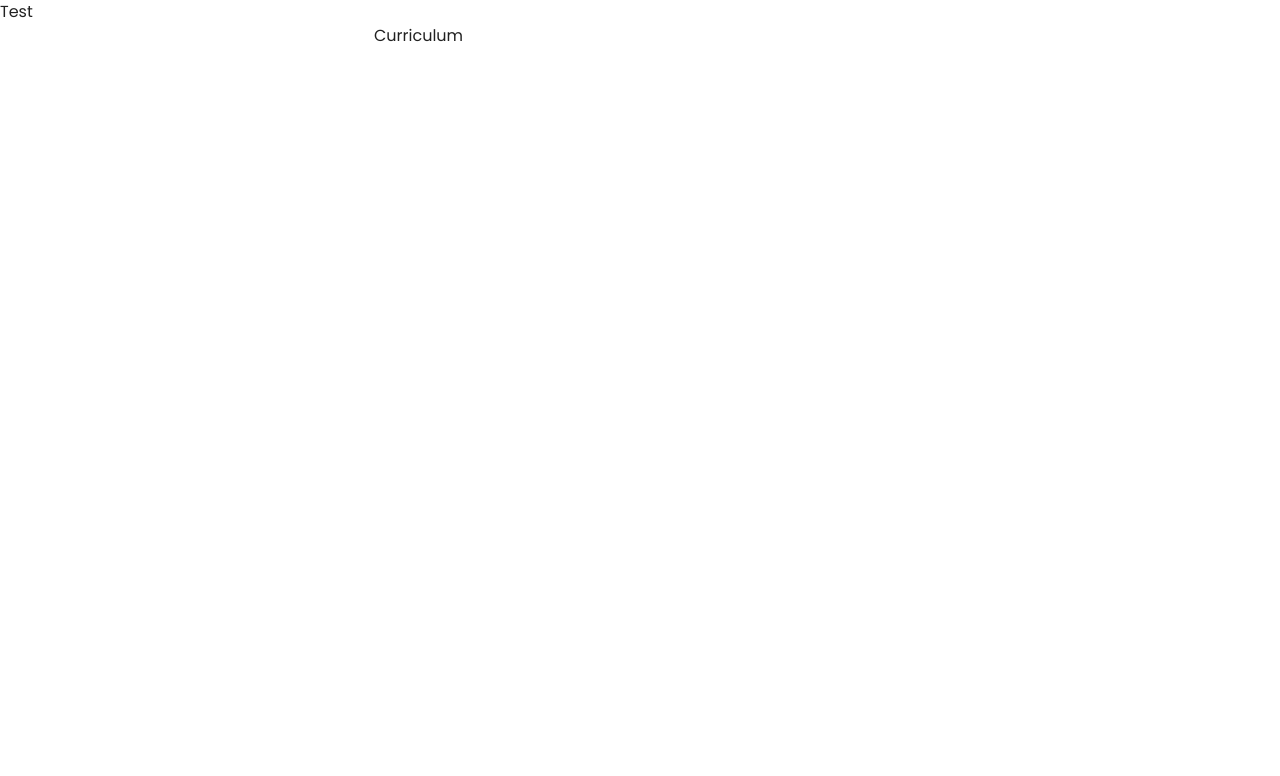
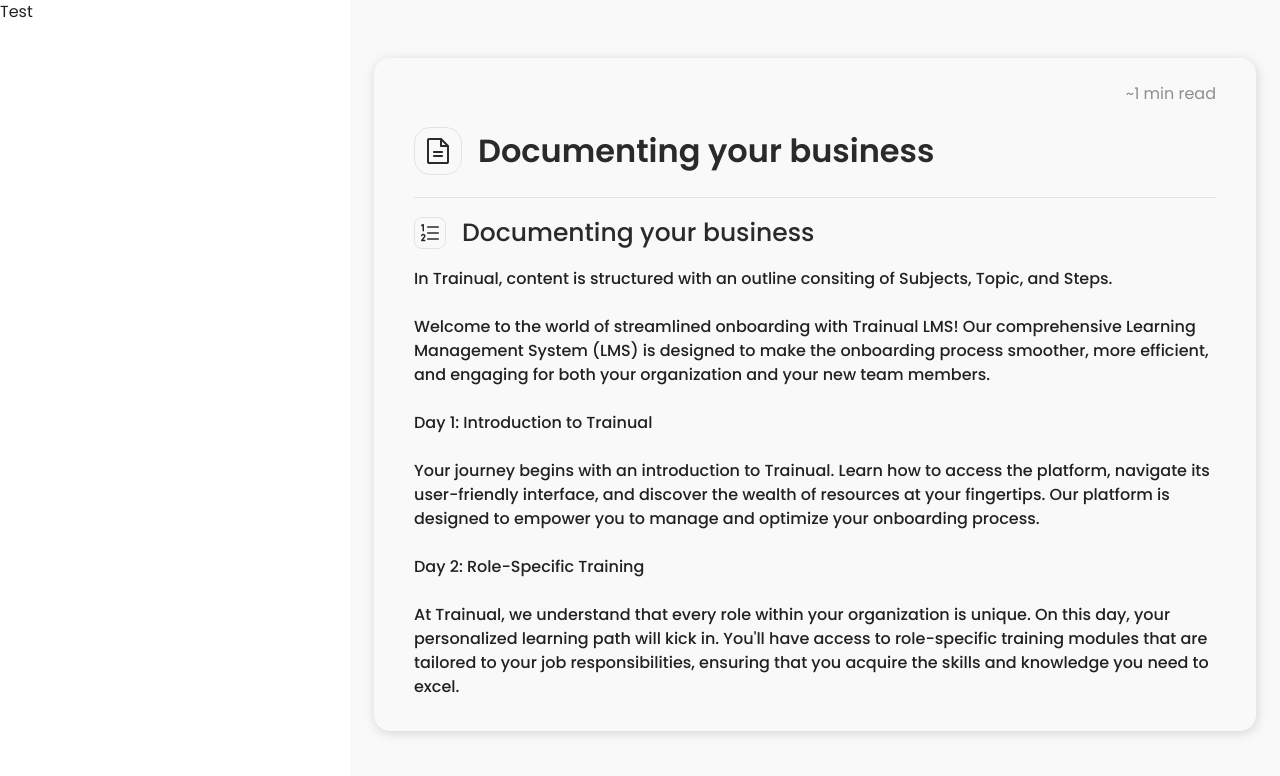
Before and after one commit to VitaliyRdk/everlabs-hackathon-frontend, a React (Vite) app: page /curriculum in a window 1280 px wide. Shown: the top 776 px of the page. Built offline with nearby package versions, Linux system fonts and the light colour scheme.

Commit message:
Created curriculum section

```diff
--- /dev/null
+++ b/src/components/curriculum-section/CurriculumSection.tsx
@@ -0,0 +1,34 @@
+import React from "react"
+import { curriculumContentMock } from "./curriculumContentMock"
+import {
+  CurriculumDivider,
+  CurriculumEmoji,
+  CurriculumMinToRead,
+  CurriculumSectionWrapper,
+  CurriculumStepTitle,
+  CurriculumText,
+  CurriculumTitle,
+  CurriculumTitleWrapper,
+} from "./styles"
+import curriculumEmojiSrc from "../../assets/icons/curriculum-emoji.svg"
+import stepIconSrc from "../../assets/icons/step-icon.svg"
+
+const CurriculumSection = () => {
+  return (
+    <CurriculumSectionWrapper>
+      <CurriculumMinToRead>~1 min read</CurriculumMinToRead>
+      <CurriculumTitleWrapper>
+        <CurriculumEmoji src={curriculumEmojiSrc} />
+        <CurriculumTitle>Documenting your business</CurriculumTitle>
+      </CurriculumTitleWrapper>
+      <CurriculumDivider />
+      <CurriculumTitleWrapper>
+        <CurriculumEmoji src={stepIconSrc} />
+        <CurriculumStepTitle>Documenting your business</CurriculumStepTitle>
+      </CurriculumTitleWrapper>
+      <CurriculumText>{curriculumContentMock}</CurriculumText>
+    </CurriculumSectionWrapper>
+  )
+}
+
+export default CurriculumSection
--- /dev/null
+++ b/src/components/curriculum-section/curriculumContentMock.ts
@@ -0,0 +1,7 @@
+export const curriculumContentMock =
+  "In Trainual, content is structured with an outline consiting of Subjects, Topic, and Steps.\n\n" +
+  "Welcome to the world of streamlined onboarding with Trainual LMS! Our comprehensive Learning Management System (LMS) is designed to make the onboarding process smoother, more efficient, and engaging for both your organization and your new team members.\n\n" +
+  "Day 1: Introduction to Trainual\n\n" +
+  "Your journey begins with an introduction to Trainual. Learn how to access the platform, navigate its user-friendly interface, and discover the wealth of resources at your fingertips. Our platform is designed to empower you to manage and optimize your onboarding process.\n\n" +
+  "Day 2: Role-Specific Training\n\n" +
+  "At Trainual, we understand that every role within your organization is unique. On this day, your personalized learning path will kick in. You'll have access to role-specific training modules that are tailored to your job responsibilities, ensuring that you acquire the skills and knowledge you need to excel."
--- /dev/null
+++ b/src/components/curriculum-section/styles.tsx
@@ -0,0 +1,53 @@
+import { styled } from "@mui/material"
+
+export const CurriculumText = styled("p")`
+  font-size: 16px;
+  white-space: break-spaces;
+  font-weight: 500;
+  margin: 16px 0 0 0;
+`
+
+export const CurriculumTitleWrapper = styled("div")`
+  display: flex;
+  align-items: center;
+`
+export const CurriculumEmoji = styled("img")`
+  margin-right: 16px;
+`
+
+export const CurriculumTitle = styled("h1")`
+  font-size: 32px;
+  font-weight: 600;
+  color: #2a2a2a;
+`
+
+export const CurriculumStepTitle = styled("h2")`
+  font-size: 25px;
+  font-weight: 500;
+  color: #2a2a2a;
+  margin: 0;
+`
+
+export const CurriculumDivider = styled("div")`
+  width: 100%;
+  height: 1px;
+  background-color: #e3e3e3;
+  margin-bottom: 16px;
+`
+
+export const CurriculumMinToRead = styled("span")`
+  display: block;
+  width: 100%;
+  font-size: 16px;
+  font-weight: 400;
+  color: #8e8e8e;
+  text-align: right;
+`
+
+export const CurriculumSectionWrapper = styled("div")`
+  width: 100%;
+  margin: 34px auto 0 auto;
+  padding: 24px 40px 32px 40px;
+  border-radius: 16px;
+  box-shadow: 1px 2px 12px 0 rgba(0, 0, 0, 0.15);
+`
--- a/src/components/layout/Layout.tsx
+++ b/src/components/layout/Layout.tsx
@@ -8,8 +8,8 @@
 } from "./styles"
 import AudioLibrary from "../../pages/audio-library/AudioLibrary"
 import NotFound from "../../pages/not-found/NotFound"
-import Curriculum from "../../pages/curriculum/Curriculum"
 import CurriculumSideNavigation from "../curriculum-side-navigation/CurriculumSideNavigation"
+import CurriculumSection from "../curriculum-section/CurriculumSection"
 
 const Layout = () => {
   const location = useLocation()
@@ -22,7 +22,7 @@
         <MainContentWrapper>
           <Routes>
             <Route path="/" element={<AudioLibrary />} />
-            <Route path="/curriculum" element={<Curriculum />} />
+            <Route path="/curriculum" element={<CurriculumSection />} />
             <Route path="*" element={<NotFound />} />
           </Routes>
         </MainContentWrapper>
--- a/src/components/layout/styles.tsx
+++ b/src/components/layout/styles.tsx
@@ -16,6 +16,7 @@
     isAudioLibraryPage ? SIDEBAR_WIDTH : CURRICULUM_SIDEBAR_WIDTH};
   padding: 24px;
   min-height: 100vh;
+  ${(isAudioLibraryPage) => isAudioLibraryPage && `background: #f9f9f9;`};
 `
 
 export const MainContentWrapper = styled("div")`
--- a/src/pages/curriculum/Curriculum.tsx
+++ /dev/null
@@ -1,7 +0,0 @@
-import { CurriculumWrapper } from "./styles"
-
-const Curriculum = () => {
-  return <CurriculumWrapper>Curriculum</CurriculumWrapper>
-}
-
-export default Curriculum
--- a/src/pages/curriculum/styles.tsx
+++ /dev/null
@@ -1,5 +0,0 @@
-import { styled } from "@mui/material"
-
-export const CurriculumWrapper = styled("div")`
-  display: flex;
-`
```
Also changed, not shown: src/assets/icons/curriculum-emoji.svg (added), src/assets/icons/step-icon.svg (added).
